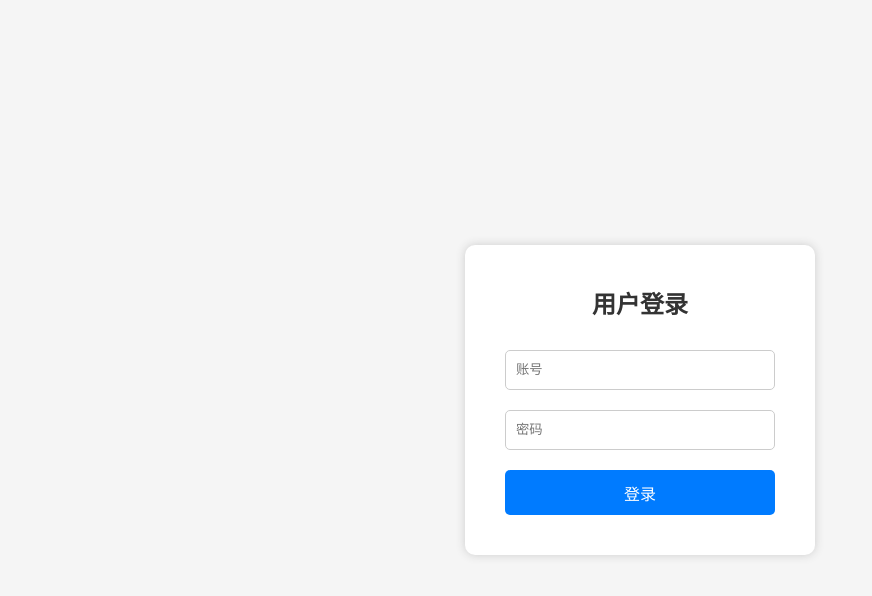
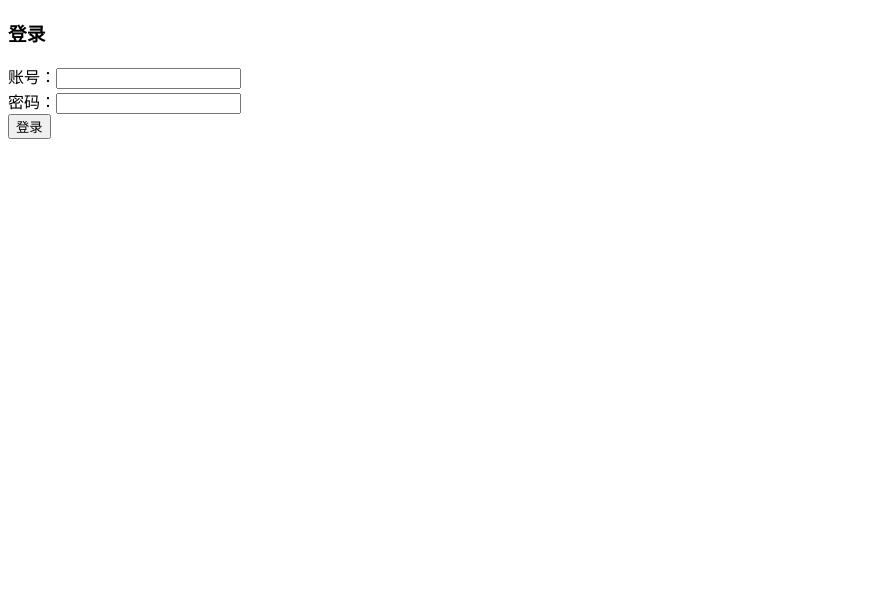
Before and after one commit to Jeasy2013/my-study-system, a plain HTML site: page login.html in a window 1280 px wide. Shown: the whole page, without its empty margins (0-872 px from the left). Drawn offline with Linux system fonts and the light colour scheme.

Commit message:
Add files via upload

```diff
--- a/login.html
+++ b/login.html
@@ -1,42 +1,23 @@
 <!DOCTYPE html>
-<html lang="zh-CN">
+<html>
 <head>
-    <meta charset="UTF-8">
+    <meta charset="utf-8">
     <title>登录</title>
-    <style>
-        *{margin:0;padding:0;box-sizing:border-box;font-family:微软雅黑;}
-        body{background:#f5f5f5;display:flex;justify-content:center;align-items:center;height:100vh;}
-        .login-box{width:350px;padding:40px;background:white;border-radius:10px;box-shadow:0 0 10px #ccc;}
-        .login-box h2{text-align:center;margin-bottom:30px;color:#333;}
-        .input-box{margin-bottom:20px;}
-        .input-box input{width:100%;height:40px;padding:0 10px;border:1px solid #ccc;border-radius:5px;outline:none;}
-        button{width:100%;height:45px;background:#007bff;color:white;border:none;border-radius:5px;font-size:16px;cursor:pointer;}
-        button:hover{background:#0056b3;}
-    </style>
 </head>
 <body>
-    <div class="login-box">
-        <h2>用户登录</h2>
-        <div class="input-box">
-            <input type="text" id="username" placeholder="账号">
-        </div>
-        <div class="input-box">
-            <input type="password" id="password" placeholder="密码">
-        </div>
-        <button onclick="login()">登录</button>
-    </div>
+    <h3>登录</h3>
+    账号：<input id="user"><br>
+    密码：<input id="pwd" type="password"><br>
+    <button onclick="go()">登录</button>
 
     <script>
-        function login() {
-            // 默认账号：admin  密码：admin
-            let user = document.getElementById('username').value;
-            let pwd = document.getElementById('password').value;
-
-            if(user === 'admin' && pwd === 'admin'){
-                // 修复核心：直接跳转，不依赖本地存储，线上完美运行
-                window.location.href = 'index.html';
+        function go(){
+            // 账号：admin  密码：admin
+            if(document.getElementById('user').value=='admin' && document.getElementById('pwd').value=='admin'){
+                // 强制跳转，无任何限制
+                top.location.href='index.html';
             }else{
-                alert('账号或密码错误！');
+                alert('账号密码：admin/admin');
             }
         }
     </script>
```
